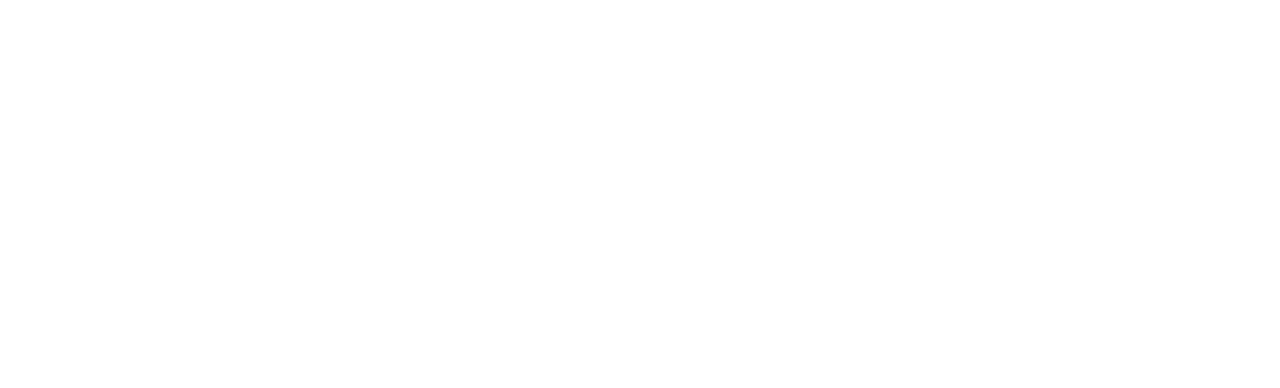
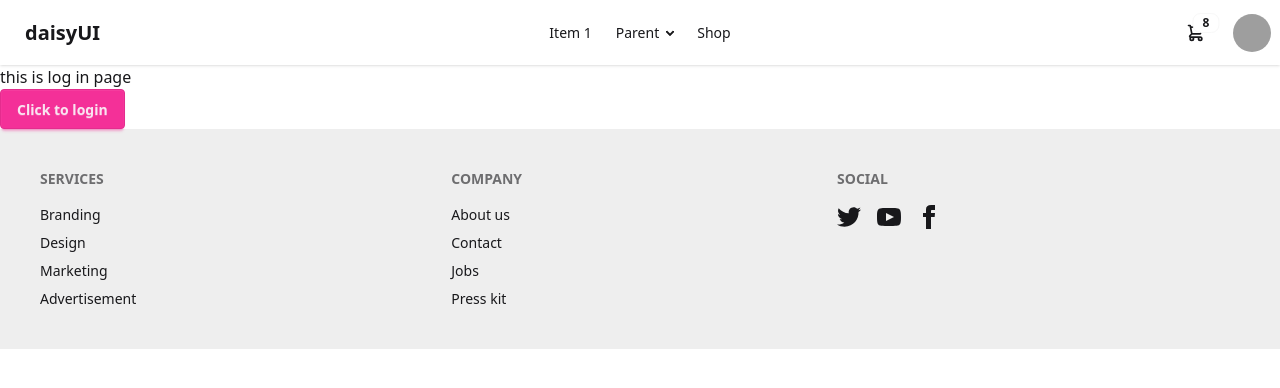
Before and after one commit to Sabbir-Aahmed/Phimart-client, a React (Vite) app: page /login in a window 1280 px wide. Before the commit this address had no page. Shown: the top 388 px of the page. Built offline with nearby package versions, Linux system fonts and the light colour scheme; grey boxes are pictures that could not be loaded.

Commit message:
Creating AuthContext For Login User

```diff
--- /dev/null
+++ b/src/context/AuthContext.jsx
@@ -0,0 +1,29 @@
+import { Children, createContext, useState } from "react";
+import apiClient from "../Services/api-client";
+
+const AuthContext = createContext()
+
+export const AuthProvider = ({children}) => {
+    const [user,setUser] = useState(null)
+
+    const getToken = () => {
+        const token = localStorage.getItem("authTokens")
+        return token ? JSON.parse(token) : null;
+    }
+
+    const [authTokens, setAuthTokens] = useState(getToken())
+
+    const loginUser = async(email,password) => {
+        const response = await apiClient.post("/auth/jwt/create/",{
+            email,password
+        })
+        console.log(response.data)
+    }
+    return(
+        <AuthContext.Provider value={{loginUser}}>
+            {children}
+        </AuthContext.Provider>
+    )
+}
+
+export default AuthContext
--- a/src/main.jsx
+++ b/src/main.jsx
@@ -3,12 +3,14 @@
 import { BrowserRouter } from 'react-router'
 import './index.css'
 import AppRoutes from './routes/AppRoutes.jsx'
+import { AuthProvider } from './context/AuthContext.jsx'
 
 createRoot(document.getElementById('root')).render(
   <StrictMode>
-
-    <BrowserRouter>
-      <AppRoutes />
-    </BrowserRouter>
+    <AuthProvider>
+      <BrowserRouter>
+        <AppRoutes />
+      </BrowserRouter>
+    </AuthProvider>
   </StrictMode>,
 )
--- /dev/null
+++ b/src/pages/Login.jsx
@@ -0,0 +1,15 @@
+import { useContext } from "react";
+import AuthContext from "../context/AuthContext";
+
+
+const Login = () => {
+    const {loginUser} = useContext(AuthContext)
+    return (
+        <div>
+            <h1>this is log in page</h1>
+            <button className="btn btn-secondary" onClick={() => loginUser("admin@gmail.com", "#Admin1234")}>Click to login</button>
+        </div>
+    );
+};
+
+export default Login;
--- a/src/routes/AppRoutes.jsx
+++ b/src/routes/AppRoutes.jsx
@@ -4,6 +4,7 @@
 import MainLayout from '../Layouts/MainLayout';
 import Home from '../pages/Home';
 import Shop from '../pages/Shop';
+import Login from '../pages/Login';
 
 const AppRoutes = () => {
     return (
@@ -16,6 +17,7 @@
                     <Route path='/' element = {<Home/>} />
                     {/* <Route path='about' element = {<About/>} /> */}
                     <Route path = 'shop' element = {<Shop/>}/>
+                    <Route path='login' element = {<Login/>}/>
                 </Route>
             </Routes>
         </div>
```
